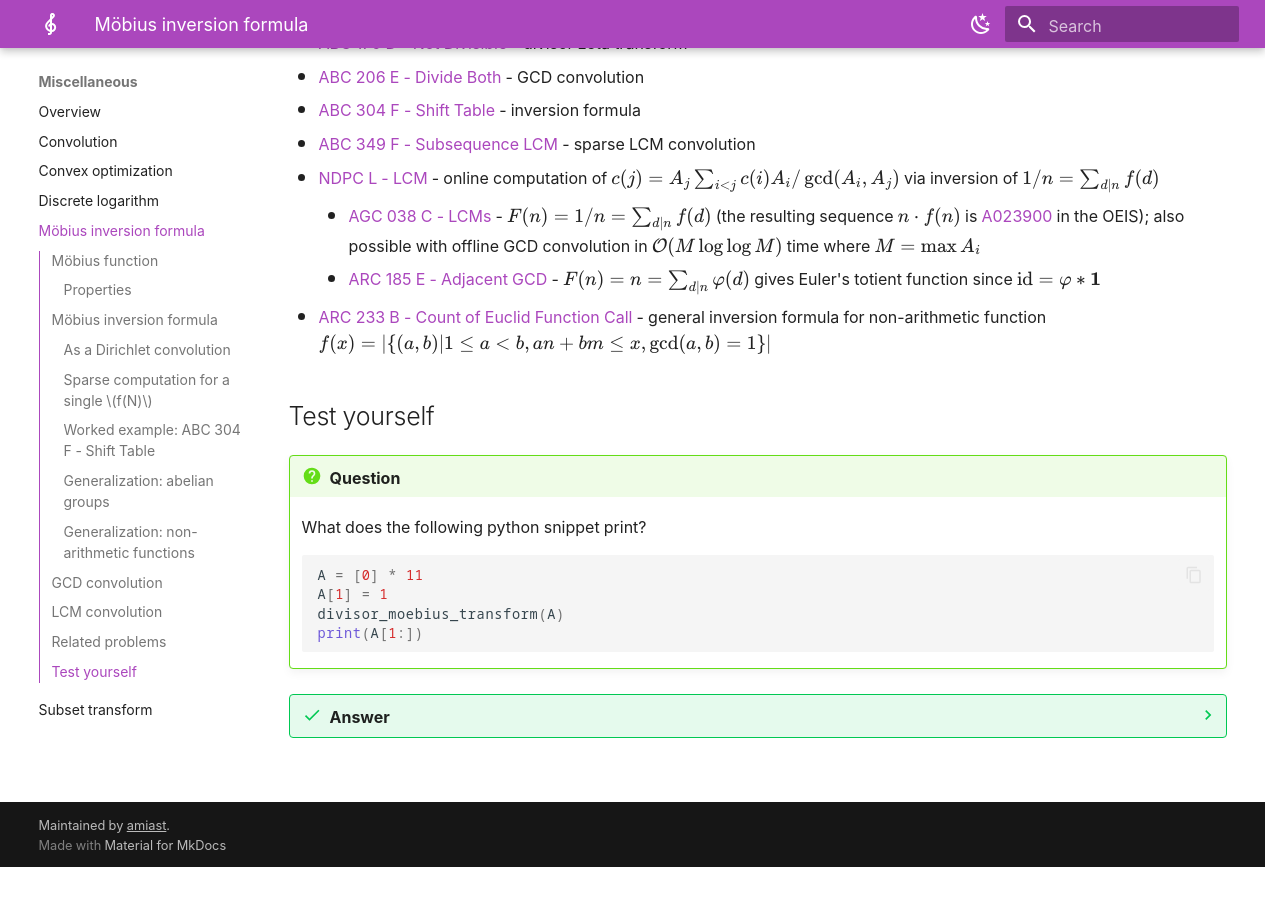
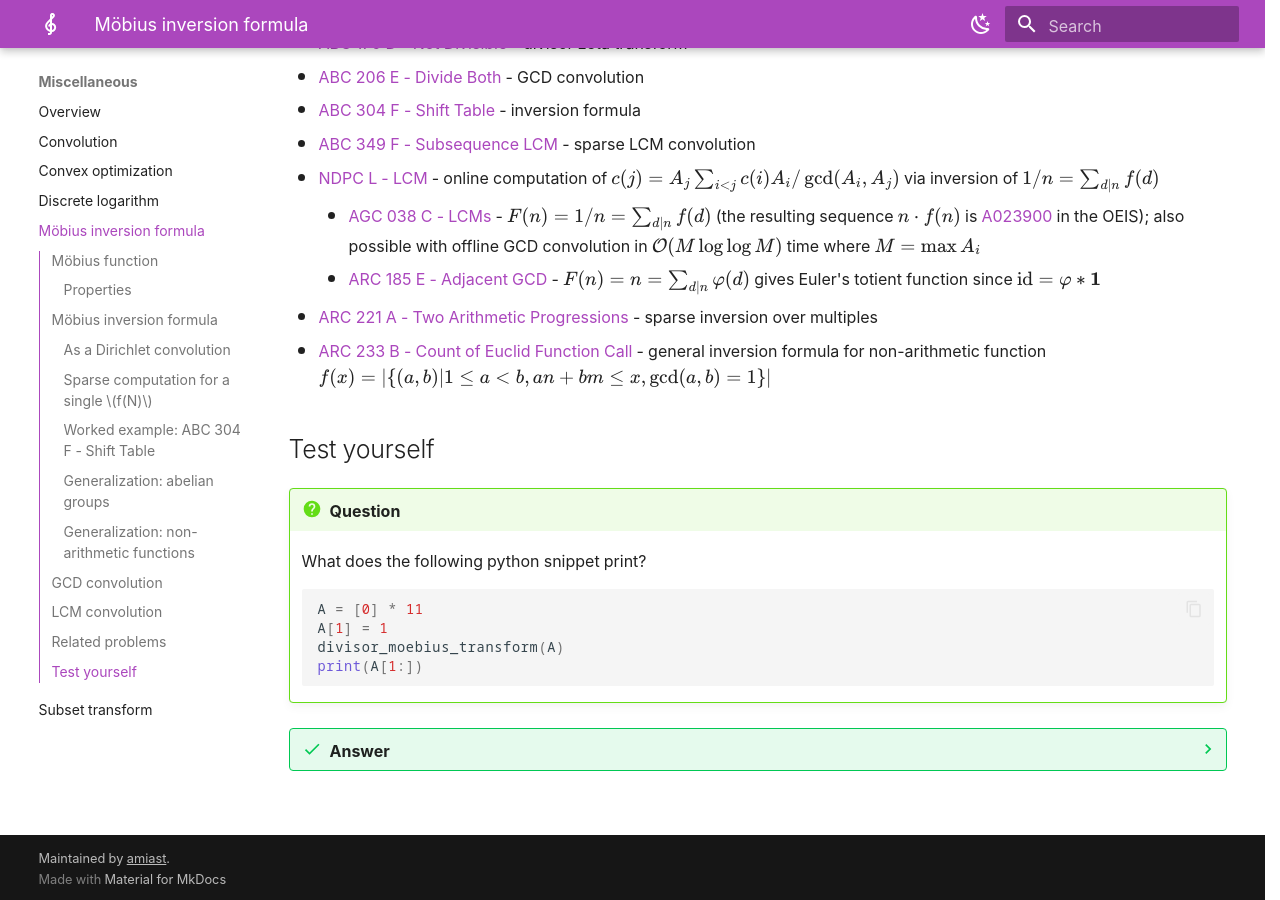
Before and after one commit to amiast/amiast.github.io, an MkDocs documentation site: the page built from docs/misc/moebius_inversion.md, in a window 1280 px wide and 900 px high, scrolled down 7001 px. Built offline with MkDocs 1.6.1 and Material for MkDocs 9.7.7, drawn with Linux system fonts in a browser that asks for light colours; some web fonts are replaced; plug-ins that fetch from the network failed and are left out; before the commit the page ends 7868 px from its top, so only the background shows below that.

Commit message:
Update moebius_inversion.md

```diff
--- a/docs/misc/moebius_inversion.md
+++ b/docs/misc/moebius_inversion.md
@@ -246,6 +246,7 @@ def lcm_convolution(A, B):
 - [NDPC L - LCM](https://atcoder.jp/contests/ndpc/tasks/ndpc2026_l) - online computation of $c(j)=A_j\sum_{i\lt j}c(i)A_i/\gcd(A_i,A_j)$ via inversion of $1/n=\sum_{d|n}f(d)$
     - [AGC 038 C - LCMs](https://atcoder.jp/contests/agc038/tasks/agc038_c) - $F(n)=1/n=\sum_{d|n}f(d)$ (the resulting sequence $n\cdot f(n)$ is [A023900](https://oeis.org/A023900) in the OEIS); also possible with offline GCD convolution in $\mathcal{O}(M\log\log M)$ time where $M=\max A_i$
     - [ARC 185 E - Adjacent GCD](https://atcoder.jp/contests/arc185/tasks/arc185_e) - $F(n)=n=\sum_{d|n}\varphi(d)$ gives Euler's totient function since $\text{id}=\varphi\ast\mathbf{1}$
+- [ARC 221 A - Two Arithmetic Progressions](https://atcoder.jp/contests/arc221/tasks/arc221_a) - sparse inversion over multiples
 - [ARC 233 B - Count of Euclid Function Call](https://atcoder.jp/contests/arc233/tasks/arc233_b) - general inversion formula for non-arithmetic function $f(x)=|\lbrace (a,b)|1\leq a\lt b, an+bm\leq x,\gcd(a,b)=1\rbrace|$
 
 ## Test yourself
```
